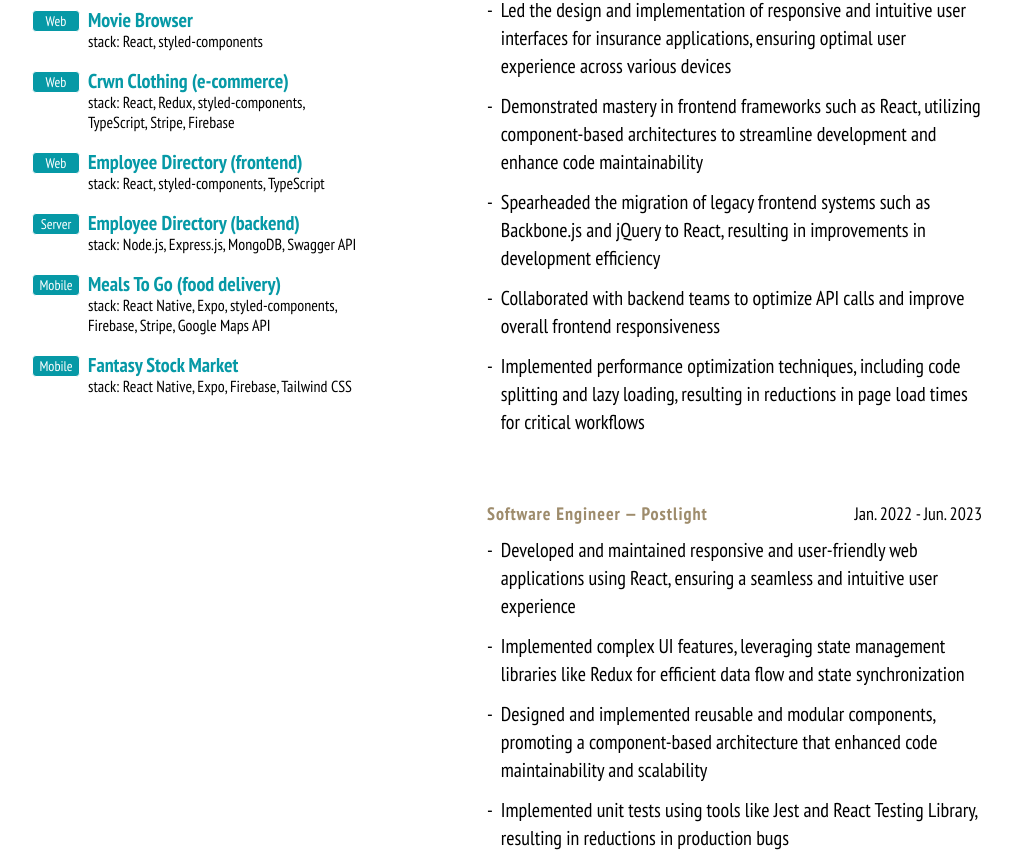
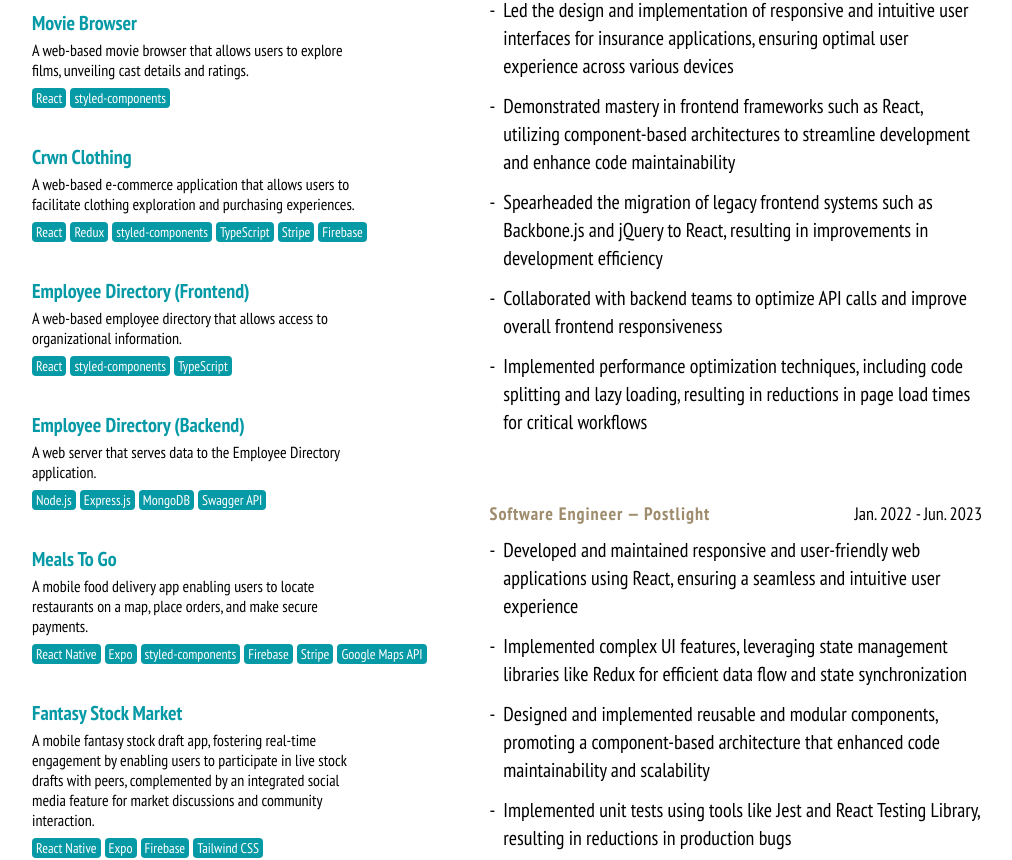
Before and after one commit to DoodleHub/resume, a React (Vite) app: page / in a window 1280 px wide. Shown: the part 1443-2303 px from the top of the page, without its empty margins (133-1145 px from the left). Built offline with nearby package versions, Linux system fonts and the light colour scheme.

Commit message:
add project descriptions

```diff
--- a/src/App.tsx
+++ b/src/App.tsx
@@ -53,7 +53,7 @@ const LeftColumn = styled.div`
   display: flex;
   flex-direction: column;
   gap: 100px;
-  width: 40%;
+  width: 35%;
   font-family: PT Sans Narrow;
 
   @media screen and (max-width: 1024px) {
@@ -66,7 +66,7 @@ const RightColumn = styled.div`
   display: flex;
   flex-direction: column;
   gap: 66px;
-  width: 60%;
+  width: 65%;
 
   @media screen and (max-width: 1024px) {
     gap: 24px;
--- a/src/components/Badge/Badge.tsx
+++ b/src/components/Badge/Badge.tsx
@@ -5,9 +5,9 @@ const Wrapper = styled.span`
   color: white;
   border-radius: 4px;
   font-size: 14px;
-  border: 1px solid;
-  min-width: 48px;
+  padding: 1px 4px;
   text-align: center;
+  white-space: nowrap;
 `;
 
 interface BadgeProps {
--- a/src/components/Projects/Projects.tsx
+++ b/src/components/Projects/Projects.tsx
@@ -9,9 +9,11 @@ const PROJECTS = [
     type: "Web",
     stack: ["React", "styled-components"],
     url: "https://github.com/cc-sandbox/movie-browser",
+    description:
+      "A web-based movie browser that allows users to explore films, unveiling cast details and ratings.",
   },
   {
-    title: "Crwn Clothing (e-commerce)",
+    title: "Crwn Clothing",
     type: "Web",
     stack: [
       "React",
@@ -22,21 +24,27 @@ const PROJECTS = [
       "Firebase",
     ],
     url: "https://github.com/cc-sandbox/crwn-clothing",
+    description:
+      "A web-based e-commerce application that allows users to facilitate clothing exploration and purchasing experiences.",
   },
   {
-    title: "Employee Directory (frontend)",
+    title: "Employee Directory (Frontend)",
     type: "Web",
     stack: ["React", "styled-components", "TypeScript"],
     url: "https://github.com/cc-sandbox/employee-dir-frontend",
+    description:
+      "A web-based employee directory that allows access to organizational information.",
   },
   {
-    title: "Employee Directory (backend)",
+    title: "Employee Directory (Backend)",
     type: "Server",
     stack: ["Node.js", "Express.js", "MongoDB", "Swagger API"],
     url: "https://github.com/cc-sandbox/employee-dir-backend",
+    description:
+      "A web server that serves data to the Employee Directory application.",
   },
   {
-    title: "Meals To Go (food delivery)",
+    title: "Meals To Go",
     type: "Mobile",
     stack: [
       "React Native",
@@ -47,37 +55,41 @@ const PROJECTS = [
       "Google Maps API",
     ],
     url: "https://github.com/cc-sandbox/meals-to-go",
+    description:
+      "A mobile food delivery app enabling users to locate restaurants on a map, place orders, and make secure payments.",
   },
   {
     title: "Fantasy Stock Market",
     type: "Mobile",
     stack: ["React Native", "Expo", "Firebase", "Tailwind CSS"],
     url: "https://github.com/cc-sandbox/fantasy-stock-market",
+    description:
+      "A mobile fantasy stock draft app, fostering real-time engagement by enabling users to participate in live stock drafts with peers, complemented by an integrated social media feature for market discussions and community interaction.",
   },
 ];
 
 const Container = styled.ul`
   display: flex;
   flex-direction: column;
-  gap: 20px;
-`;
-
-const ProjectItemContainer = styled.li`
-  display: flex;
-  align-items: start;
-  gap: 8px;
-  line-height: 20px;
+  gap: 36px;
 
   a {
     font-size: 20px;
     font-weight: 700;
     color: #0699a6;
   }
+
+  li {
+    display: flex;
+    flex-direction: column;
+    gap: 4px;
+  }
 `;
 
-const ProjectInfo = styled.div`
-  display: flex
-  flex-direction: column;
+const Stack = styled.div`
+  display: flex;
+  gap: 4px;
+  margin-top: 4px;
 `;
 
 export const Projects = () => {
@@ -85,13 +97,15 @@ export const Projects = () => {
     <Section subTitle="PROJECTS">
       <Container>
         {PROJECTS.map((project, idx) => (
-          <ProjectItemContainer key={idx}>
-            <Badge>{project.type}</Badge>
-            <ProjectInfo>
-              <a href={project.url}>{project.title}</a>
-              <p>{`stack: ${project.stack.join(", ")}`}</p>
-            </ProjectInfo>
-          </ProjectItemContainer>
+          <li key={idx}>
+            <a href={project.url}>{project.title}</a>
+            <p>{project.description}</p>
+            <Stack>
+              {project.stack.map((s) => (
+                <Badge>{s}</Badge>
+              ))}
+            </Stack>
+          </li>
         ))}
       </Container>
     </Section>
```
